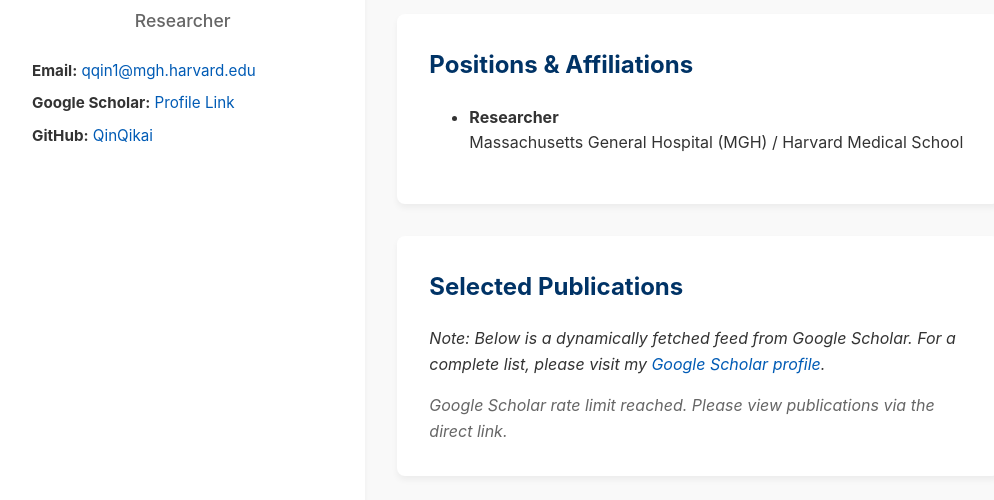
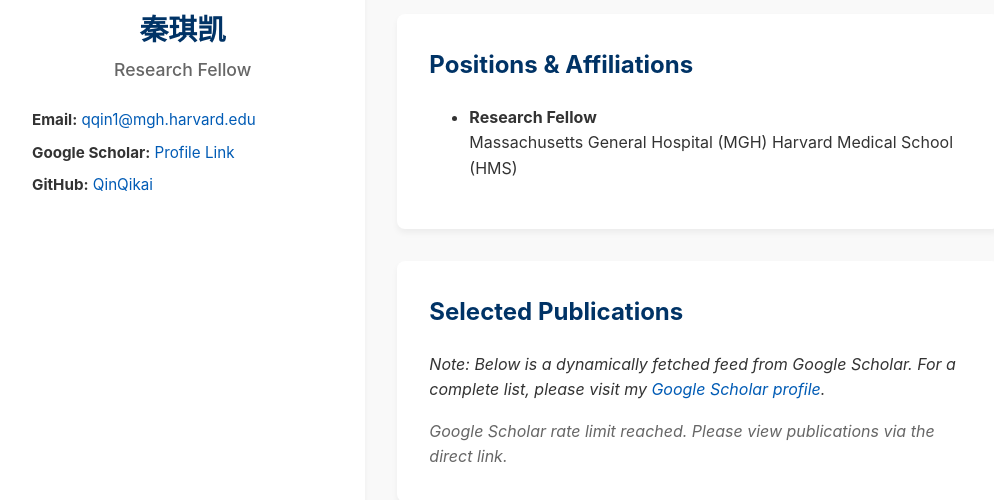
Before and after one commit to QinQikai/QinQikai.github.io, a plain HTML site: page index.html in a window 1280 px wide. Shown: the part 316-816 px from the top of the page, without its empty margins (140-1134 px from the left). Drawn offline with Linux system fonts and the light colour scheme; no server answers.

Commit message:
Update title and position in index.html

```diff
--- a/index.html
+++ b/index.html
@@ -120,7 +120,8 @@
     <div class="sidebar">
         <img src="photo.jpg" alt="Qikai Qin" class="profile-photo" onerror="this.src='https://via.placeholder.com/180?text=Photo'">
         <h1>Qikai Qin, Ph.D.</h1>
-        <div class="title">Researcher</div>
+        <h1>秦琪凯</h1>
+        <div class="title">Research Fellow</div>
 
         <ul class="contact-info">
             <li><strong>Email:</strong> <a href="mailto:qqin1@mgh.harvard.edu">qqin1@mgh.harvard.edu</a></li>
@@ -139,8 +140,9 @@
         <div class="section-card">
             <h2>Positions & Affiliations</h2>
             <ul>
-                <li><strong>Researcher</strong><br>
-                Massachusetts General Hospital (MGH) / Harvard Medical School</li>
+                <li><strong>Research Fellow</strong><br>
+                Massachusetts General Hospital (MGH)
+                Harvard Medical School (HMS)</li>
             </ul>
         </div>
 
```
